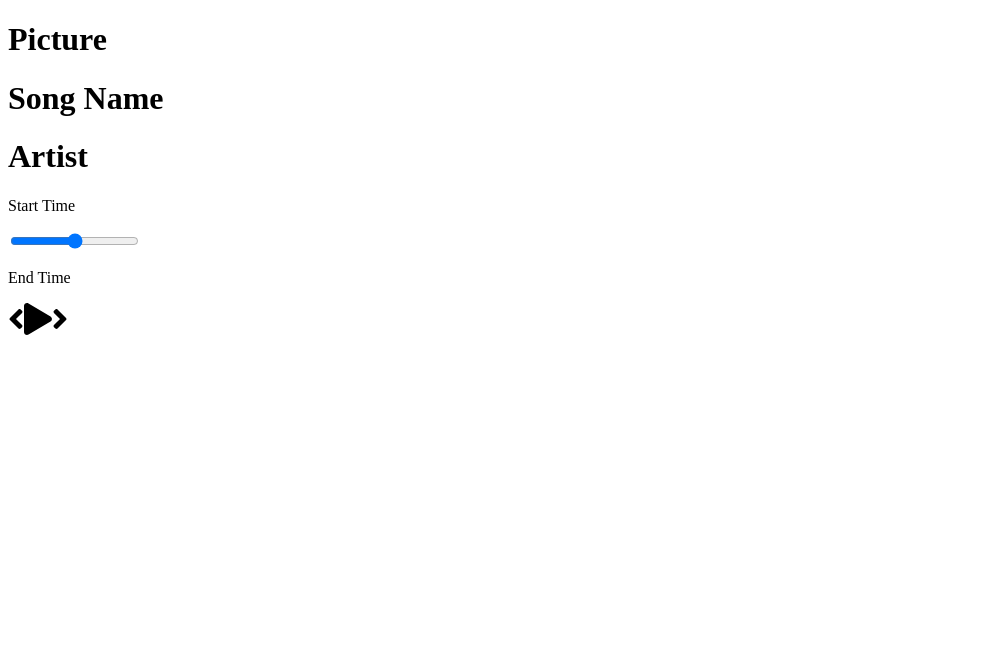
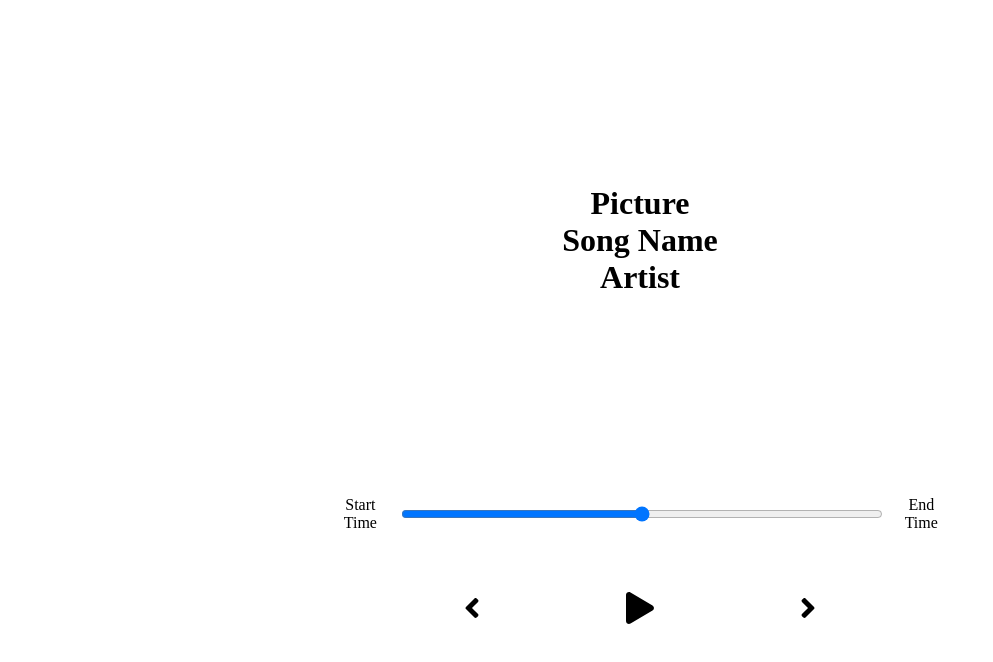
Before and after one commit to yarinmatmoni/Music_Player, a React (Create React App) app: page / in a window 1280 px wide. Shown: the top 662 px of the page, without its empty margins (0-993 px from the left). Built offline with nearby package versions, Linux system fonts and the light colour scheme.

Commit message:
add styling

```diff
--- a/package.json
+++ b/package.json
@@ -37,5 +37,8 @@
       "last 1 firefox version",
       "last 1 safari version"
     ]
+  },
+  "devDependencies": {
+    "sass": "^1.42.1"
   }
 }
--- a/src/App.js
+++ b/src/App.js
@@ -1,4 +1,5 @@
 import React from 'react';
+import "./styles/app.scss";
 // Adding components
 import Player from './components/Player';
 import Song from './components/Song';
--- /dev/null
+++ b/src/styles/_player.scss
@@ -0,0 +1,33 @@
+.player {
+  min-height: 20vh;
+  display: flex;
+  flex-direction: column;
+  text-align: center;
+  justify-content: space-between;
+}
+
+.time-control {
+  display: flex;
+  width: 50%;
+  margin-inline: auto;
+  input {
+    width: 100%;
+    padding: 1rem 2rem;
+  }
+  p {
+    padding: 1rem;
+  }
+}
+
+.play-control {
+  display: flex;
+  justify-content: space-between;
+  width: 30%;
+  align-items: center;
+  padding: 1rem;
+  margin-inline: auto;
+
+  svg {
+    cursor: pointer;
+  }
+}
--- /dev/null
+++ b/src/styles/_song.scss
@@ -0,0 +1,7 @@
+.song-container {
+  min-height: 60vh;
+  display: flex;
+  flex-direction: column;
+  align-items: center;
+  justify-content: center;
+}
--- a/src/styles/app.scss
+++ b/src/styles/app.scss
@@ -3,3 +3,6 @@
   padding: 0;
   box-sizing: border-box;
 }
+
+@import "./player";
+@import "./song";
```
Also changed, not shown: 2 other files (tests, documents, lock files or other folders).
